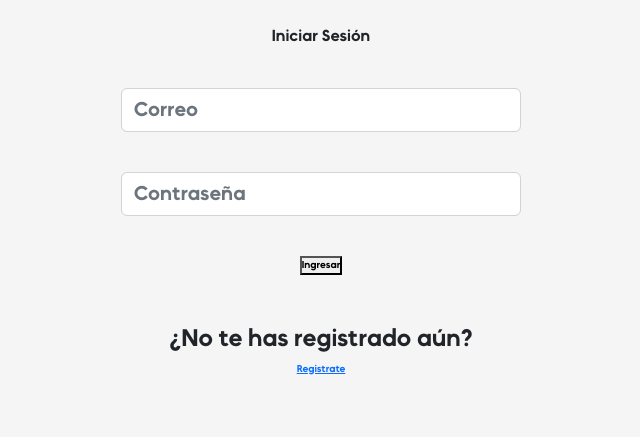
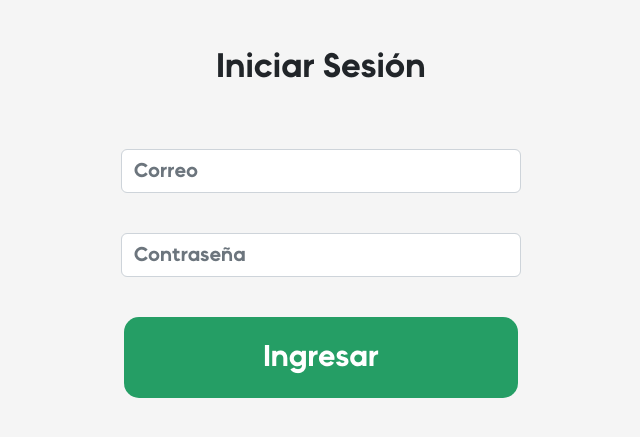
Before and after one commit to GuidoPerezR/biblioteca-uptap-deploy, a Django app: page /IniciarSesionProfTC in a window 1280 px wide. Shown: the part 120-557 px from the top of the page, without its empty margins (319-959 px from the left). Run offline with Django 4.2, Linux system fonts and the light colour scheme.

Commit message:
Inicio de sesion de profesores arreglado

```diff
--- a/Aplicaciones/Modulo/templates/IniciarSesion.html
+++ b/Aplicaciones/Modulo/templates/IniciarSesion.html
@@ -19,11 +19,11 @@
         {% endif%}
     </div>
 
-    <div class="title iniciarSesionAlumno-title">
+    <div class="title iniciarSesion-title">
         <p>Iniciar Sesión</p>
     </div>
 
-    <div class="content-inicioSesionAlumno">
+    <div class="content-inicioSesion">
         <main class="form-signin w-100 m-auto">
             <form class="row" method="post">
                 {% csrf_token %}
--- a/Aplicaciones/Modulo/templates/IniciarSesionProfTC.html
+++ b/Aplicaciones/Modulo/templates/IniciarSesionProfTC.html
@@ -4,6 +4,8 @@
 {% block title %} Biblioteca Politecnica Iniciar Sesion {% endblock %}
 
 {% block content %}
+
+<div class="IniciarSesionProfTC">
 
     <div class="content-alert">
         {% if messages%}
@@ -17,37 +19,32 @@
         {% endif%}
     </div>
 
-
-<div class="iniciarComo">
-    <center> Iniciar Sesión </center>
+    <div class="title iniciarSesion-title">
+        <p>Iniciar Sesión</p>
     </div>
 
-<div class="text-center" id="contenido">
+    <div class="content-inicioSesion">
         <main class="form-signin w-100 m-auto">
             <form class="row" method="post">
-        <div class="form-floating">
-            <div class="d-flex align-items-center">
-                <input type="email" class="form-control" id="floatingInput" placeholder="Correo" name="email">
+                {% csrf_token %}
+                <div class="input-email">
+                    <div class="content-input-form">
+                        <input type="email" class="form-control" placeholder="Correo" name="email">
                     </div>
                 </div>
 
-        <div class="form-floating" id="contraseña">
-            <div class="d-flex align-items-center">
-                <input type="password" class="form-control" id="floatingPassword" placeholder="Contraseña" name="contraseña">
+                <div class="input-password">
+                    <div class="content-input-form">
+                        <input type="password" class="form-control" placeholder="Contraseña" name="contraseña">
                     </div>
                 </div>
 
-        <div class="Boton">
-            <button type="submit" class="BotonAlumno" id="Ingresar">Ingresar</button>
-        <!--<a href="PaginaLibros" class="BotonAlumno">Ingresar</a>-->
-        </div>
-
-        <div class="Regist" >
-            <h4>¿No te has registrado aún?</h4>
-            <a href="FormularioRegistro">Registrate</a>
+                <div class="content-button boton-ingresar">
+                    <button type="submit" class="primary-button button-ingresar">Ingresar</button>
                 </div>
             </form>
         </main>
     </div>
+</div>
 
 {% endblock %}
--- a/BibliotecaPolitecnica/static/css/style.css
+++ b/BibliotecaPolitecnica/static/css/style.css
@@ -140,12 +140,11 @@
 	width: 40px;
 }
 
-/*Contenido Inicio de Sesion Alumno*/
+/*Contenido Inicio de Sesion*/
 
 .content-alert{
 	width: 30%;
 	margin-top: 24px;
-
 }
 
 .content-alert ul {
@@ -153,11 +152,11 @@
     padding: 0 12px;
 }
 
-.iniciarSesionAlumno-title{
-	margin-top: 32px;
+.iniciarSesion-title{
+	margin-top: 42px;
 }
 
-.content-inicioSesionAlumno{
+.content-inicioSesion{
     padding-top: 40px;
 }
 
```
Also changed, not shown: Aplicaciones/Modulo/templates/IniciarSesionProfAsig.html (+15 -18 lines). Lines whose indentation alone changed are shown as unchanged.
